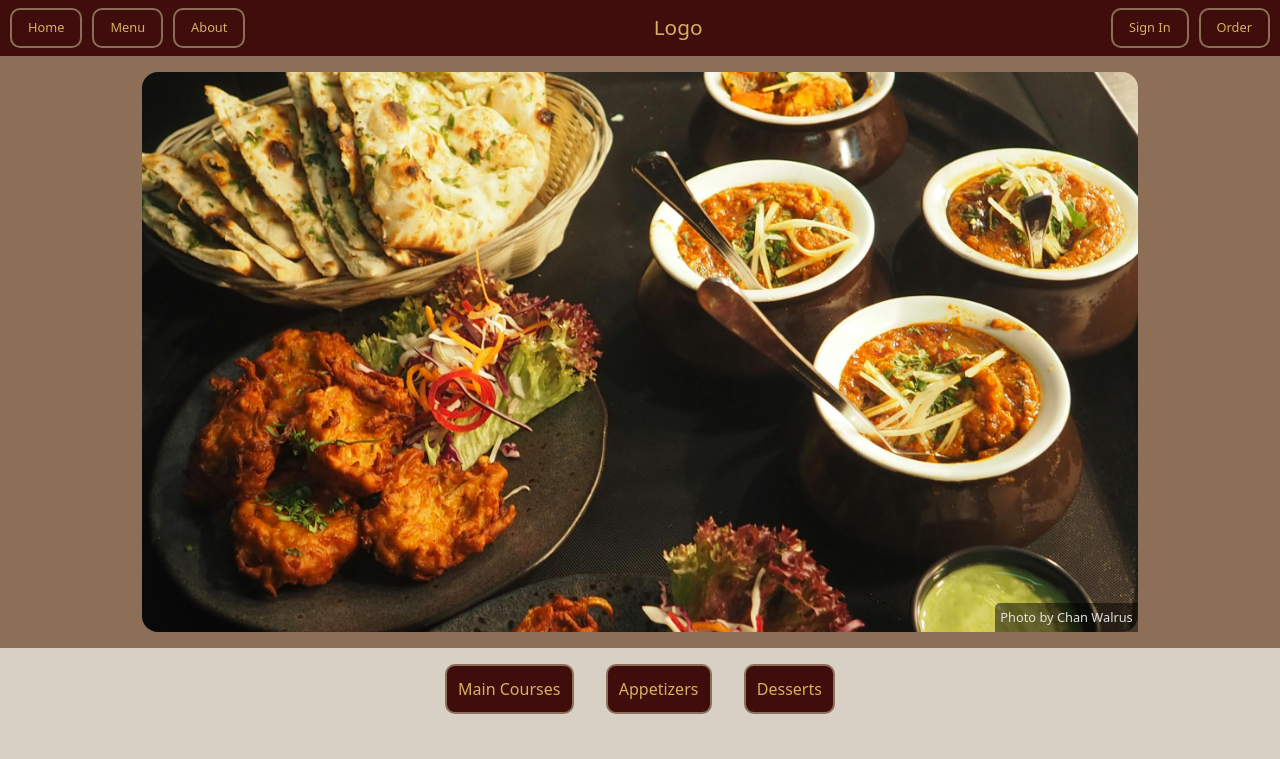
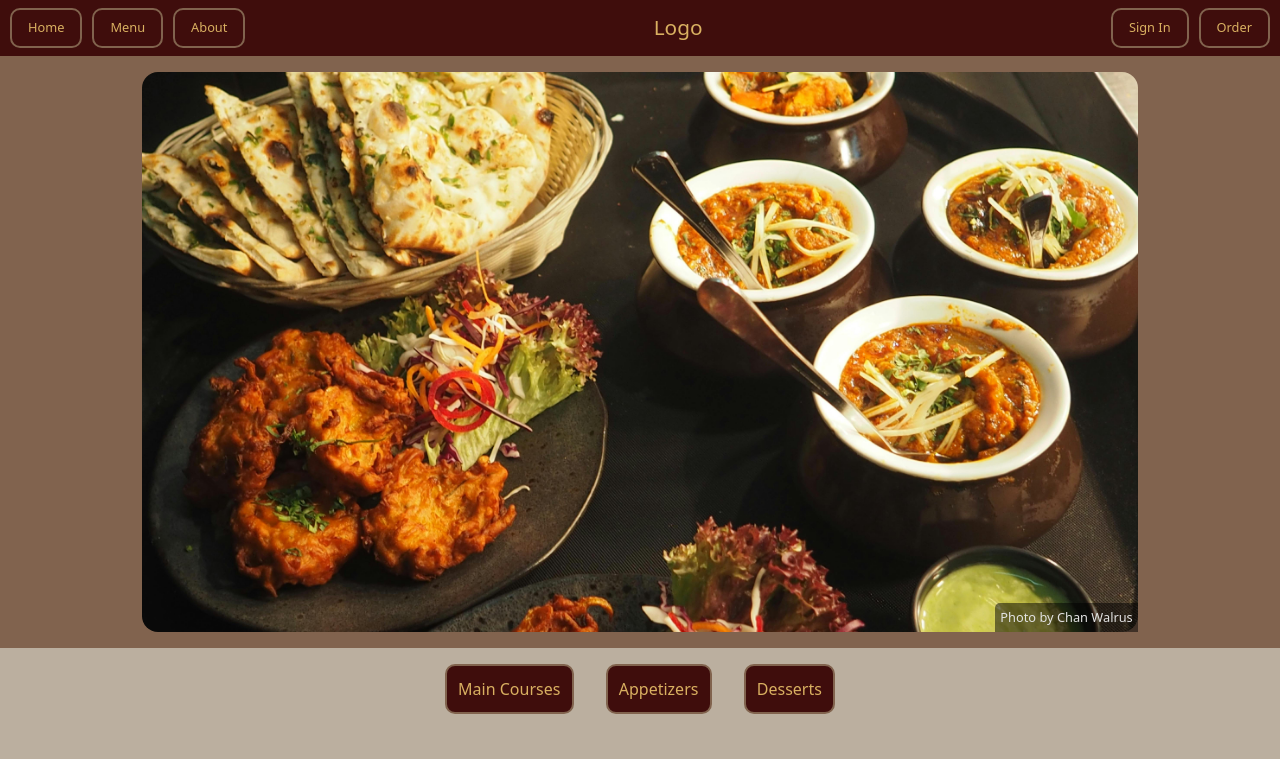
Before and after one commit to Coste-stack/Restaurant-Page, a website built with webpack: page src/index.html in a window 1280 px wide. Shown: the top 759 px of the page. Built offline with nearby package versions, Linux system fonts and the light colour scheme.

Commit message:
changed the background color

```diff
--- a/src/style.css
+++ b/src/style.css
@@ -2,8 +2,8 @@
 :root {
     --primary-accent: #d9b061;
     --secondary-accent: #d9c4a9;
-    --background: #d8d0c5;
-    --heavy-brown: #8d6f57;
+    --background: #bbaf9f;
+    --heavy-brown: #81634e;
     --accent: #3f0d0c;
 }
 body { background-color: var(--background); }
```
